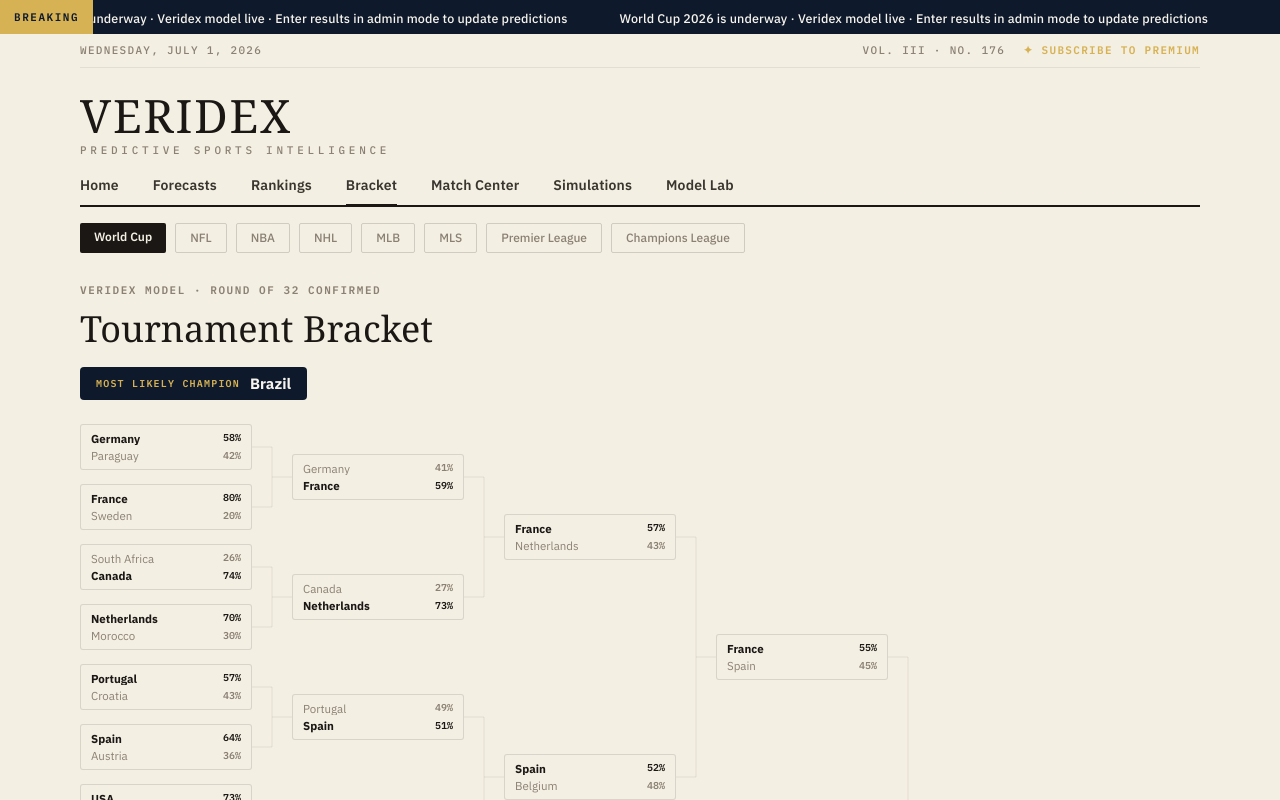
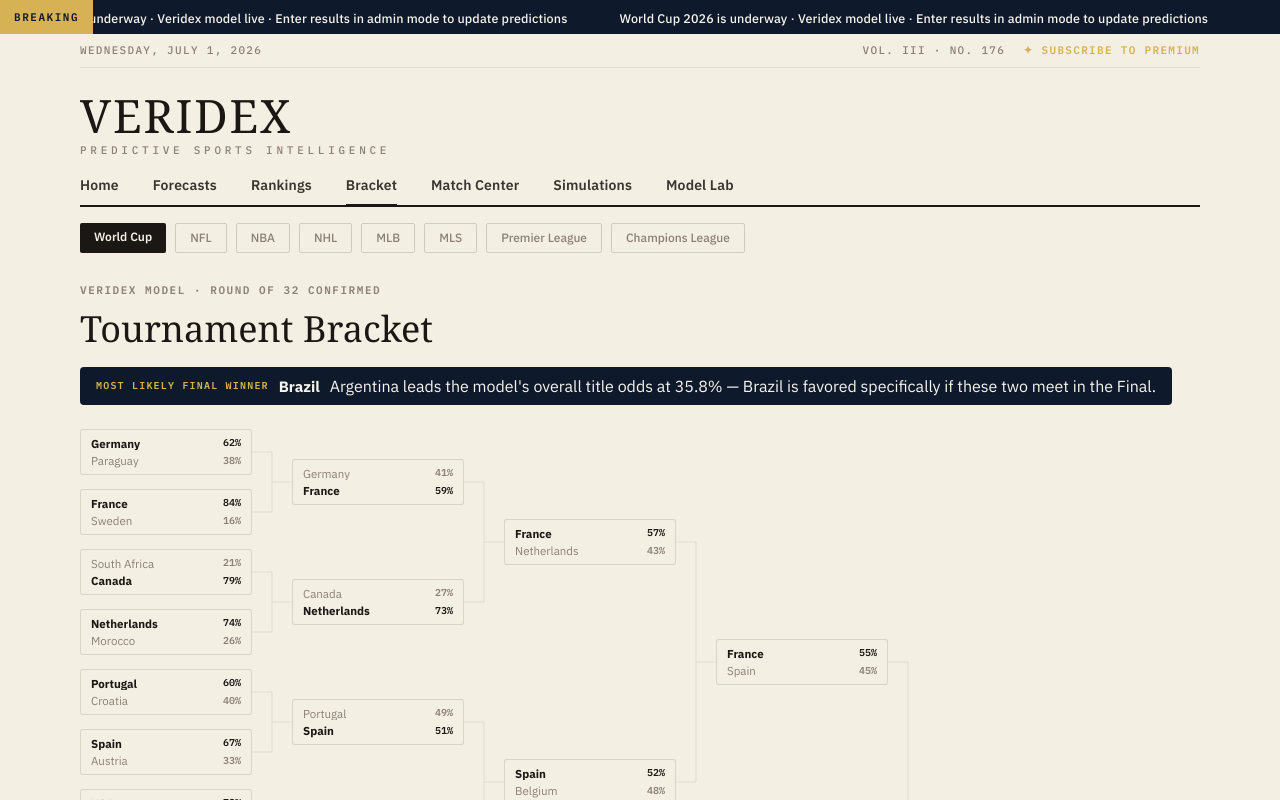
Before and after one commit to drewwhitt/World-Cup-Predictor, a React (Vite) app: page / in a window 1280 px wide. Both pictures are taken after a click on the button "Bracket". Shown: the top 800 px of the page. Built offline with nearby package versions, Linux system fonts and the light colour scheme; no server answers; the database is empty; a web font is replaced by a local one.

Commit message:
Wire bracket projections to real Monte Carlo simulation instead of raw pairwise Elo

```diff
--- a/src/data/veridexLive.ts
+++ b/src/data/veridexLive.ts
@@ -4,7 +4,7 @@
 import { computeStandings } from "../lib/groups";
 import { TEAM_BY_CODE } from "../lib/teams";
 import { computeDrivers, getUpcomingKnockoutOdds } from "../lib/drivers";
-import type { StoredResults, TeamCode, TeamProbabilities } from "../lib/types";
+import type { KnockoutMatchupProbability, StoredResults, TeamCode, TeamProbabilities } from "../lib/types";
 import type { Headline, MorningForecast, Team } from "./worldCup";
 
 type BaselineRow = TeamProbabilities;
@@ -38,6 +38,37 @@
 function timeAgo(index: number): string {
   const times = ["Just now", "12 min ago", "34 min ago", "1 hr ago", "2 hr ago", "3 hr ago"];
   return times[index] ?? "Today";
+}
+
+/**
+ * Per-bracket-slot projections straight from the same 10,000-sim Monte
+ * Carlo run that powers the championship odds elsewhere in the app (Home,
+ * Forecasts). For each remaining knockout slot, this reports the pairing
+ * that occurred there most often across all simulations, and — critically
+ * — which of those two teams won *when that specific pairing happened*
+ * (not either team's overall title odds).
+ *
+ * This is what BracketView should use to project future rounds, instead
+ * of a raw pairwise Elo comparison. A raw two-team Elo check ignores how
+ * a team actually got there across the branching bracket, which is why
+ * the old bracket logic could show a different projected champion than
+ * the Home/Forecasts tabs — this pulls from the exact same simulation.
+ *
+ * NOTE: this re-runs the same 10,000 simulations buildLiveTeams() already
+ * runs (same fixed seed, so results are always identical, not just
+ * similar). If both are called on the same page render, that's the full
+ * Monte Carlo run happening twice — fine for now, but worth caching or
+ * merging into a single call if it ever becomes a perf issue.
+ */
+export function buildLiveKnockoutMatchups(stored: StoredResults): KnockoutMatchupProbability[] {
+  const playedMatches = GROUP_MATCHES.map((match) => {
+    const result = stored.matches[match.id];
+    return result
+      ? { ...match, played: true, homeGoals: result.homeGoals, awayGoals: result.awayGoals }
+      : match;
+  });
+  const current = runSimulation(playedMatches, KNOCKOUT_MATCHES, DEFAULT_SETTINGS, 42, stored.knockoutMatches);
+  return current.knockoutMatchups;
 }
 
 export function buildLiveTeams(stored: StoredResults): Team[] {
--- a/src/lib/bracket.ts
+++ b/src/lib/bracket.ts
@@ -101,12 +101,12 @@
 ): {
   champion: TeamCode;
   reached: Partial<Record<TeamCode, Set<string>>>;
-  matchups: Array<{ id: string; round: KnockoutMatchDef["round"]; home: TeamCode; away: TeamCode }>;
+  matchups: Array<{ id: string; round: KnockoutMatchDef["round"]; home: TeamCode; away: TeamCode; winner: TeamCode }>;
 } {
   const winners: Record<string, TeamCode> = { ...confirmedWinners };
   const reached: Partial<Record<TeamCode, Set<string>>> = {};
   let champion: TeamCode | null = null;
-  const matchups: Array<{ id: string; round: KnockoutMatchDef["round"]; home: TeamCode; away: TeamCode }> = [];
+  const matchups: Array<{ id: string; round: KnockoutMatchDef["round"]; home: TeamCode; away: TeamCode; winner: TeamCode }> = [];
   const track = (team: TeamCode, round: string) => {
     (reached[team] ??= new Set()).add(round);
   };
@@ -125,7 +125,6 @@
       away = resolveSlot(def.awaySlot, groupWinners, groupRunnersUp, thirdAssignments, winners);
     }
     if (!home || !away) continue;
-    matchups.push({ id: def.id, round: def.round, home, away });
     track(home, def.round);
     track(away, def.round);
 
@@ -137,6 +136,8 @@
     const winner = alreadyConfirmed
       ? (confirmedWinners[winnerKey] as TeamCode)
       : sampleWinner(home, away, elos, rng);
+
+    matchups.push({ id: def.id, round: def.round, home, away, winner });
 
     if (def.round === "Final") {
       champion = winner;
--- a/src/lib/types.ts
+++ b/src/lib/types.ts
@@ -105,8 +105,14 @@
   knockoutMatches?: Record<string, MatchScore>;  // knockout: key = "ko-73" etc
 }
 export interface KnockoutMatchupProbability {
+  id: string;
   round: KnockoutMatchDef["round"];
   teamA: TeamCode;
   teamB: TeamCode;
+  /** How often teamA and teamB specifically met in this bracket slot, across all simulations. */
   probability: number;
+  /** Whichever team won most often *when teamA and teamB met in this exact slot* (not their overall title odds). */
+  projectedWinner: TeamCode;
+  /** projectedWinner's win rate conditional on this exact pairing occurring, i.e. wins / timesTheyMet. */
+  winnerProbability: number;
 }
--- a/src/views/BracketView/BracketView.tsx
+++ b/src/views/BracketView/BracketView.tsx
@@ -4,7 +4,8 @@
 import { toAdvancementProbabilities } from "../../lib/elo";
 import { TEAM_BY_CODE } from "../../lib/teams";
 import { DEFAULT_SETTINGS } from "../../data";
-import type { StoredResults, TeamCode } from "../../lib/types";
+import { buildLiveKnockoutMatchups, buildLiveTeams } from "../../data/veridexLive";
+import type { KnockoutMatchupProbability, StoredResults, TeamCode } from "../../lib/types";
 import s from "./BracketView.module.css";
 
 type Props = { stored: StoredResults };
@@ -69,6 +70,30 @@
   return home;
 }
 
+/**
+ * Win% for the "top" slot in this specific bracket match, sourced from the
+ * real 10,000-sim Monte Carlo run (matchupById), not a raw two-team Elo
+ * comparison. This is what makes the bracket's projections agree with the
+ * championship odds shown on Home/Forecasts — both now come from the same
+ * simulation. Falls back to a raw Elo comparison only if this exact pairing
+ * never occurred in any of the 10,000 simulated tournaments (rare, but
+ * possible for very deep long-shot combinations).
+ */
+function liveWinPct(
+  id: string,
+  top: SlotTeam,
+  bot: SlotTeam,
+  matchupById: Map<string, KnockoutMatchupProbability>,
+  elos: Record<TeamCode, number>,
+): number {
+  if (!top || !bot) return 0.5;
+  const entry = matchupById.get(id);
+  if (!entry) return winPct(top, bot, elos);
+  if (entry.projectedWinner === top.code) return entry.winnerProbability;
+  if (entry.projectedWinner === bot.code) return 1 - entry.winnerProbability;
+  return winPct(top, bot, elos);
+}
+
 function confirmedWinner(
   id: string,
   top: SlotTeam,
@@ -86,18 +111,25 @@
 }
 
 export function BracketView({ stored }: Props) {
-  const { r32, r16, qf, sf, fin, champ } = useMemo(() => {
+  const { r32, r16, qf, sf, fin, champ, overallChampion } = useMemo(() => {
     const playedMatches = GROUP_MATCHES.map((m) => {
       const r = stored.matches[m.id];
       return r ? { ...m, played: true, homeGoals: r.homeGoals, awayGoals: r.awayGoals } : m;
     });
     const elos = computeElosFromResults(playedMatches, DEFAULT_SETTINGS);
 
+    // Real per-slot projections from the same 10,000-sim Monte Carlo run
+    // that powers the Home/Forecasts championship odds. This is what makes
+    // "most likely champion" here agree with those tabs instead of being a
+    // separate, naive pairwise-Elo greedy walk.
+    const liveMatchups = buildLiveKnockoutMatchups(stored);
+    const matchupById = new Map(liveMatchups.map((m) => [m.id, m]));
+
     // ── R32 — fixed matchups from the real bracket, no guessing ─────────────
     const r32: MatchNode[] = R32_MATCHUPS.map((m) => {
       const top = toSlotTeam(m.home, true);
       const bot = toSlotTeam(m.away, true);
-      const topWinPct = winPct(top, bot, elos);
+      const topWinPct = liveWinPct(m.id, top, bot, matchupById, elos);
       const isConfirmed = !!stored.knockoutMatches?.[m.id];
       const winnerCode = isConfirmed ? confirmedWinner(m.id, top, bot, stored) : null;
       // preMatchTopPct = odds at kickoff = post-group-stage Elo (no KO results fed back)
@@ -110,6 +142,8 @@
       if (!node.bot) return node.top;
       const confWin = confirmedWinner(node.id, node.top, node.bot, stored);
       if (confWin) return toSlotTeam(confWin, true);
+      // Use the simulation's projected winner for this exact slot, rather
+      // than a standalone pairwise Elo comparison of node.top vs node.bot.
       const predCode = node.topWinPct >= 0.5 ? node.top.code : node.bot.code;
       return toSlotTeam(predCode, false);
     }
@@ -117,7 +151,7 @@
     const r16: MatchNode[] = R16_IDS.map((id, i) => {
       const top = getWinner(r32[i * 2]);
       const bot = getWinner(r32[i * 2 + 1]);
-      const topWinPct = winPct(top, bot, elos);
+      const topWinPct = liveWinPct(id, top, bot, matchupById, elos);
       const isConfirmed = !!stored.knockoutMatches?.[id];
       const winnerCode = isConfirmed ? confirmedWinner(id, top, bot, stored) : null;
       return { id, top, bot, topWinPct, preMatchTopPct: topWinPct, confirmed: isConfirmed, winnerCode };
@@ -126,7 +160,7 @@
     const qf: MatchNode[] = QF_IDS.map((id, i) => {
       const top = getWinner(r16[i * 2]);
       const bot = getWinner(r16[i * 2 + 1]);
-      const topWinPct = winPct(top, bot, elos);
+      const topWinPct = liveWinPct(id, top, bot, matchupById, elos);
       const isConfirmed = !!stored.knockoutMatches?.[id];
       const winnerCode = isConfirmed ? confirmedWinner(id, top, bot, stored) : null;
       return { id, top, bot, topWinPct, preMatchTopPct: topWinPct, confirmed: isConfirmed, winnerCode };
@@ -135,7 +169,7 @@
     const sf: MatchNode[] = SF_IDS.map((id, i) => {
       const top = getWinner(qf[i * 2]);
       const bot = getWinner(qf[i * 2 + 1]);
-      const topWinPct = winPct(top, bot, elos);
+      const topWinPct = liveWinPct(id, top, bot, matchupById, elos);
       const isConfirmed = !!stored.knockoutMatches?.[id];
       const winnerCode = isConfirmed ? confirmedWinner(id, top, bot, stored) : null;
       return { id, top, bot, topWinPct, preMatchTopPct: topWinPct, confirmed: isConfirmed, winnerCode };
@@ -143,7 +177,7 @@
 
     const finTop = getWinner(sf[0]);
     const finBot = getWinner(sf[1]);
-    const finWinPct = winPct(finTop, finBot, elos);
+    const finWinPct = liveWinPct(FIN_ID, finTop, finBot, matchupById, elos);
     const finIsConfirmed = !!stored.knockoutMatches?.[FIN_ID];
     const confWin = confirmedWinner(FIN_ID, finTop, finBot, stored);
     const fin: MatchNode = {
@@ -156,7 +190,21 @@
       ? toSlotTeam(confWin, true)
       : toSlotTeam(finWinPct >= 0.5 ? finTop?.code ?? null : finBot?.code ?? null, false);
 
-    return { r32, r16, qf, sf, fin, champ };
+    // The model's actual highest title-probability team (same number shown
+    // on Home/Forecasts), which can legitimately differ from `champ` above.
+    // `champ` traces a single most-likely PATH through the bracket step by
+    // step; `overallChampion` is whoever wins the tournament most often
+    // across all 10,000 simulated outcomes, correlated branches and all.
+    // A team can be favored to win *if* they reach the final while still
+    // being less likely than a rival to reach — and win — the title overall.
+    let overallChampion: { code: TeamCode; name: string; pct: number } | null = null;
+    if (!confWin) {
+      const liveTeams = buildLiveTeams(stored);
+      const top = [...liveTeams].sort((a, b) => b.current - a.current)[0];
+      if (top) overallChampion = { code: top.code as TeamCode, name: top.name, pct: top.current };
+    }
+
+    return { r32, r16, qf, sf, fin, champ, overallChampion };
   }, [stored]);
 
   // ── Layout geometry — clean vertical tree, reads left to right ──────────────
@@ -219,9 +267,15 @@
         {champ && (
           <div className={s.champBanner}>
             <span className={s.champLabel}>
-              {champ.confirmed ? "Champion" : "Most likely champion"}
+              {champ.confirmed ? "Champion" : "Most likely Final winner"}
             </span>
             <span className={s.champName}>{champ.name}</span>
+            {!champ.confirmed && overallChampion && overallChampion.code !== champ.code && (
+              <span className={s.champNote}>
+                {overallChampion.name} leads the model's overall title odds at {overallChampion.pct}%
+                — {champ.name} is favored specifically if these two meet in the Final.
+              </span>
+            )}
           </div>
         )}
       </div>
```
Also changed, not shown: src/lib/simulate.ts (+34 -4 lines).
